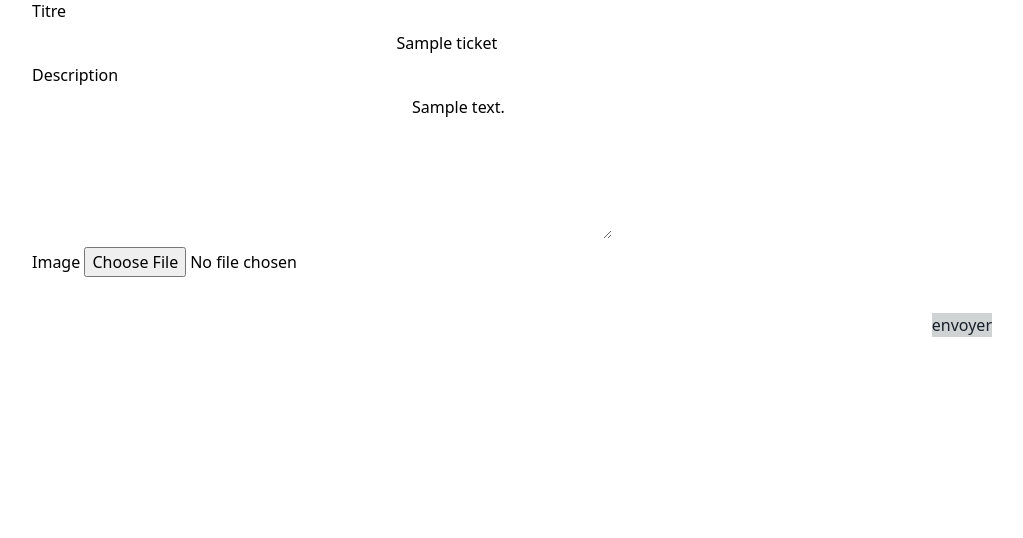
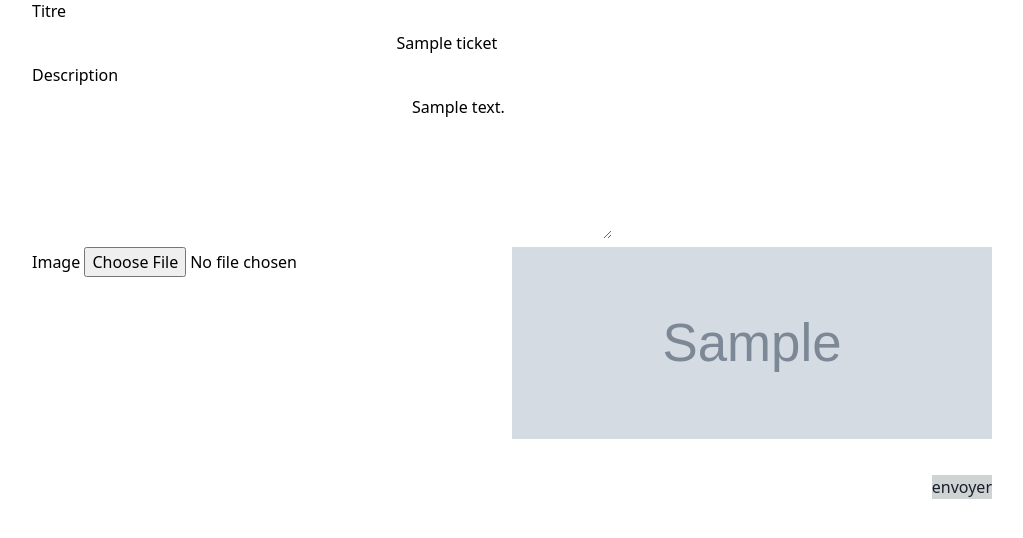
Before and after one commit to MickaelFioretti/LITRevu, a Django app: page /update_ticket/1/ in a window 1280 px wide. Shown: the part 161-699 px from the top of the page, without its empty margins (128-1151 px from the left). Run offline with Django 4.2, Linux system fonts and the light colour scheme; a user stored in the database is signed in; tables that the repository leaves empty hold one stand-in row (values such as "Sample post"); grey boxes marked "Sample" are stand-in pictures; some libraries are stand-ins or nearby versions.

Commit message:
fix: add preview img for ticket update

```diff
--- a/website/ticket/templates/update_ticket.html
+++ b/website/ticket/templates/update_ticket.html
@@ -31,7 +31,8 @@
         >
 
         <!-- input file: for image of ticket -->
-        <div class="self-start mb-3">
+        <div class="flex justify-between mb-3 w-full">
+            <div>
                 <label for="image" class="label self-start">Image</label>
                 <input
                     class="input-file"
@@ -39,6 +40,13 @@
                     accept="image/png, image/jpeg"
                     name="image"
                     type="file"
+                />
+            </div>
+
+            <img
+                class="object-cover w-1/2 h-48"
+                src="{{ ticket.image.url }}"
+                alt="Article"
             />
         </div>
 
```
Lines whose indentation alone changed are shown as unchanged.
